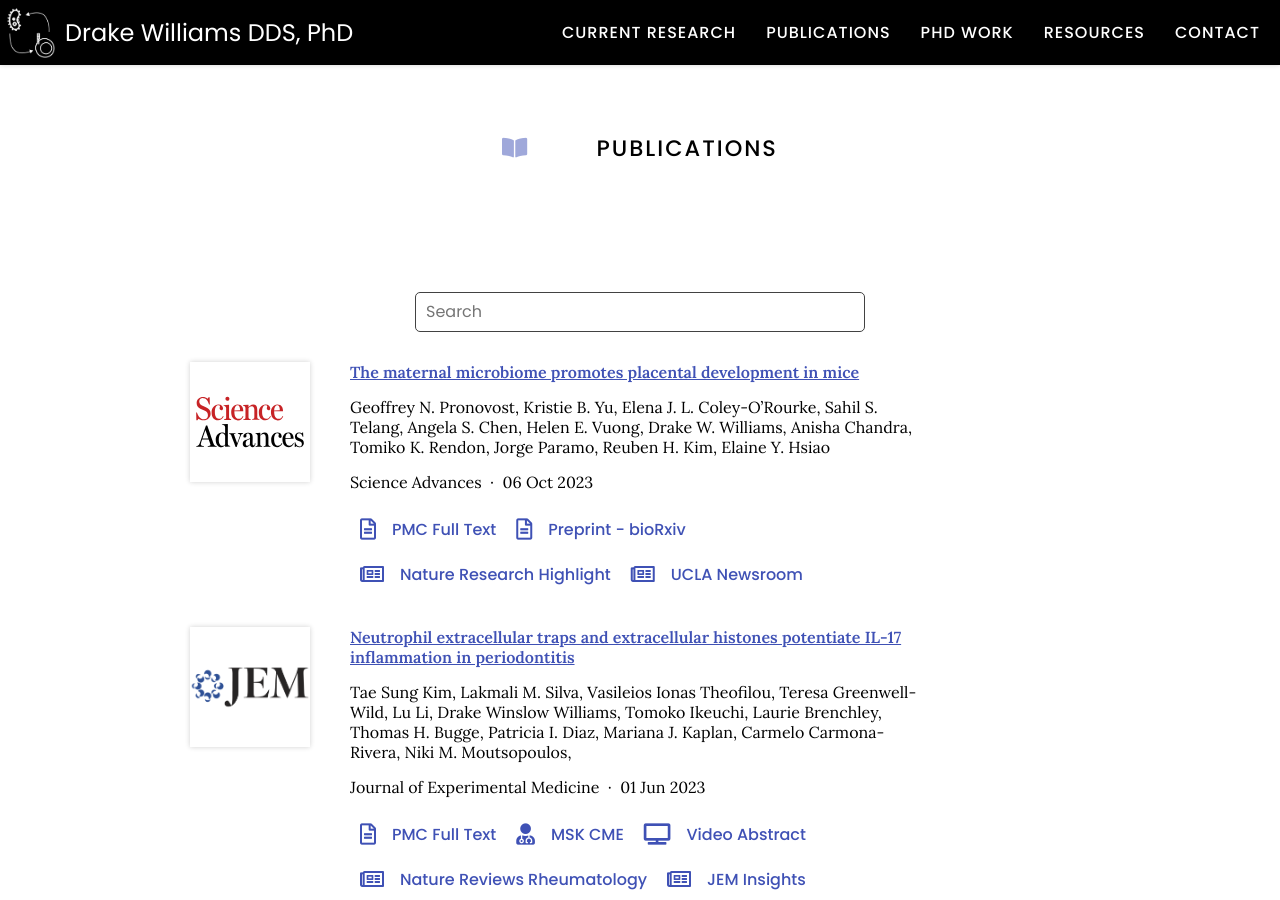
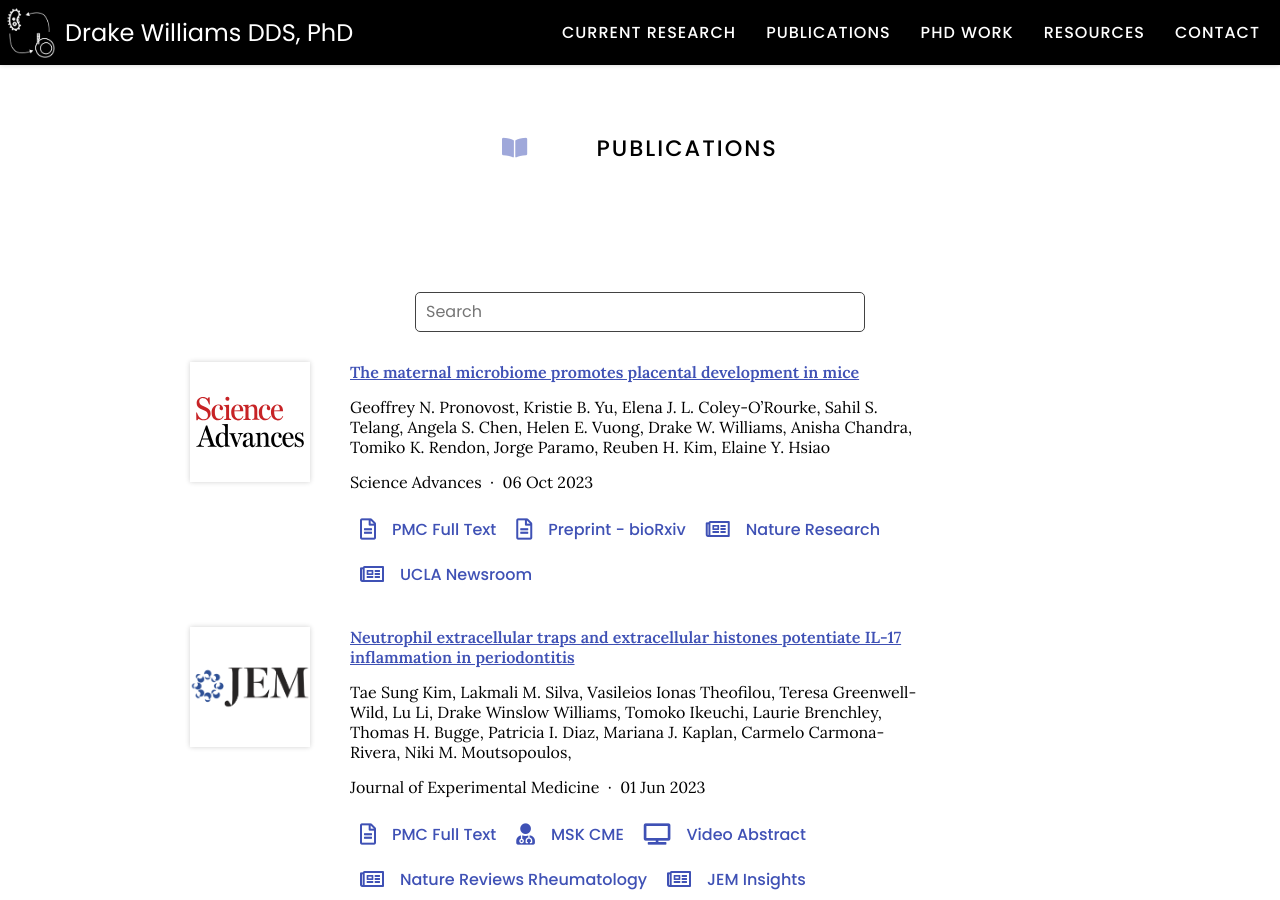
Before and after one commit to williamsdrake/williamsdrake.github.io, a Jekyll site: the page built from publications/index.md, in a window 1280 px wide and 900 px high. Built offline with Jekyll 4.4.1, drawn with Linux system fonts in a browser that asks for light colours; nearby versions of some CDN libraries; comment, search, counter and statistics services are not loaded.

Commit message:
Generate citations

```diff
--- a/_data/citations.yaml
+++ b/_data/citations.yaml
@@ -32,7 +32,7 @@
     text: Preprint - bioRxiv
   - type: press
     link: https://www.nature.com/articles/d41586-023-03105-3
-    text: Nature Research Highlight
+    text: Nature Research
   - type: press
     link: https://newsroom.ucla.edu/releases/mice-need-diverse-gut-microbiome-to-form-healthy-placentas
     text: UCLA Newsroom
```
